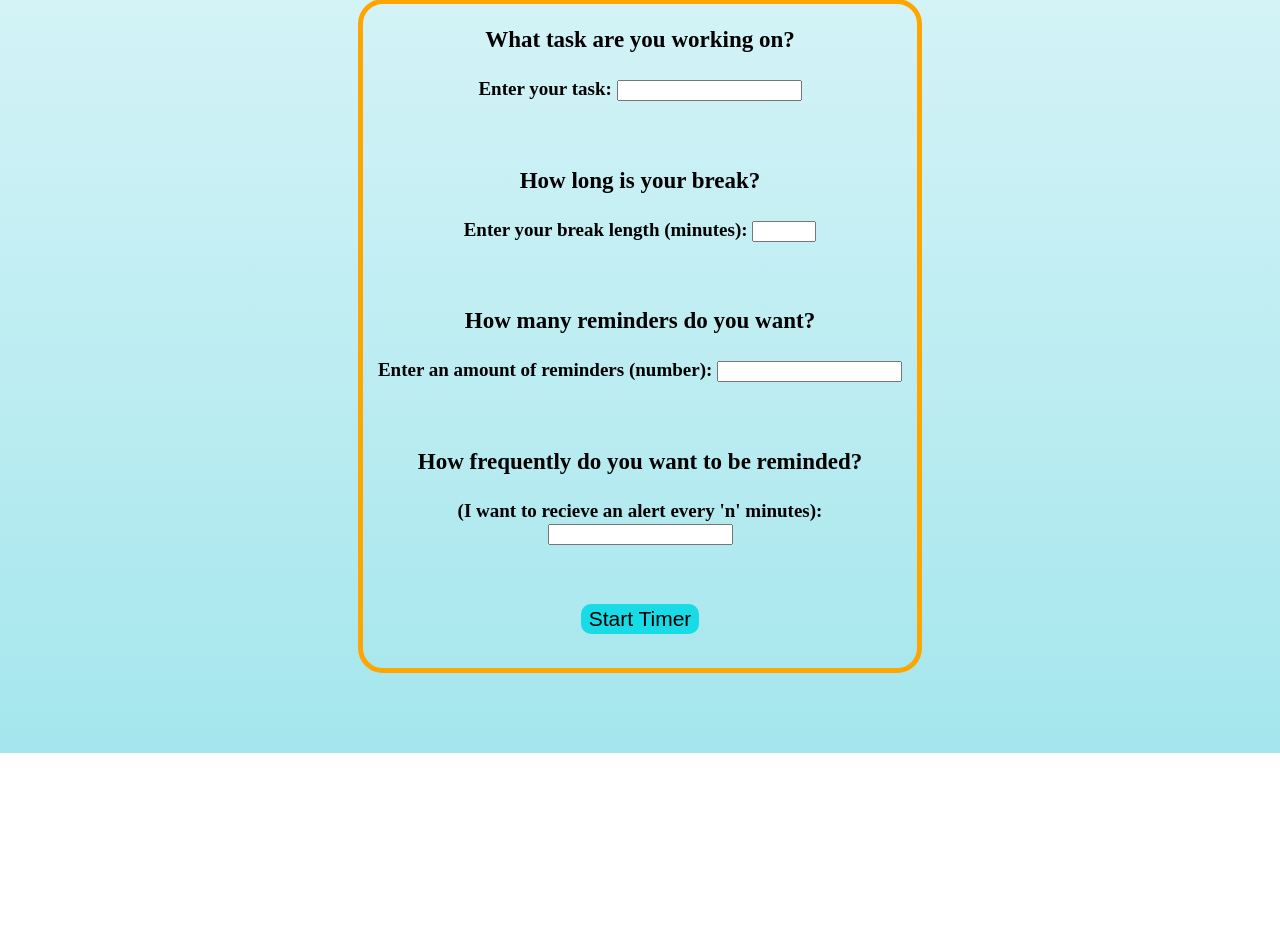
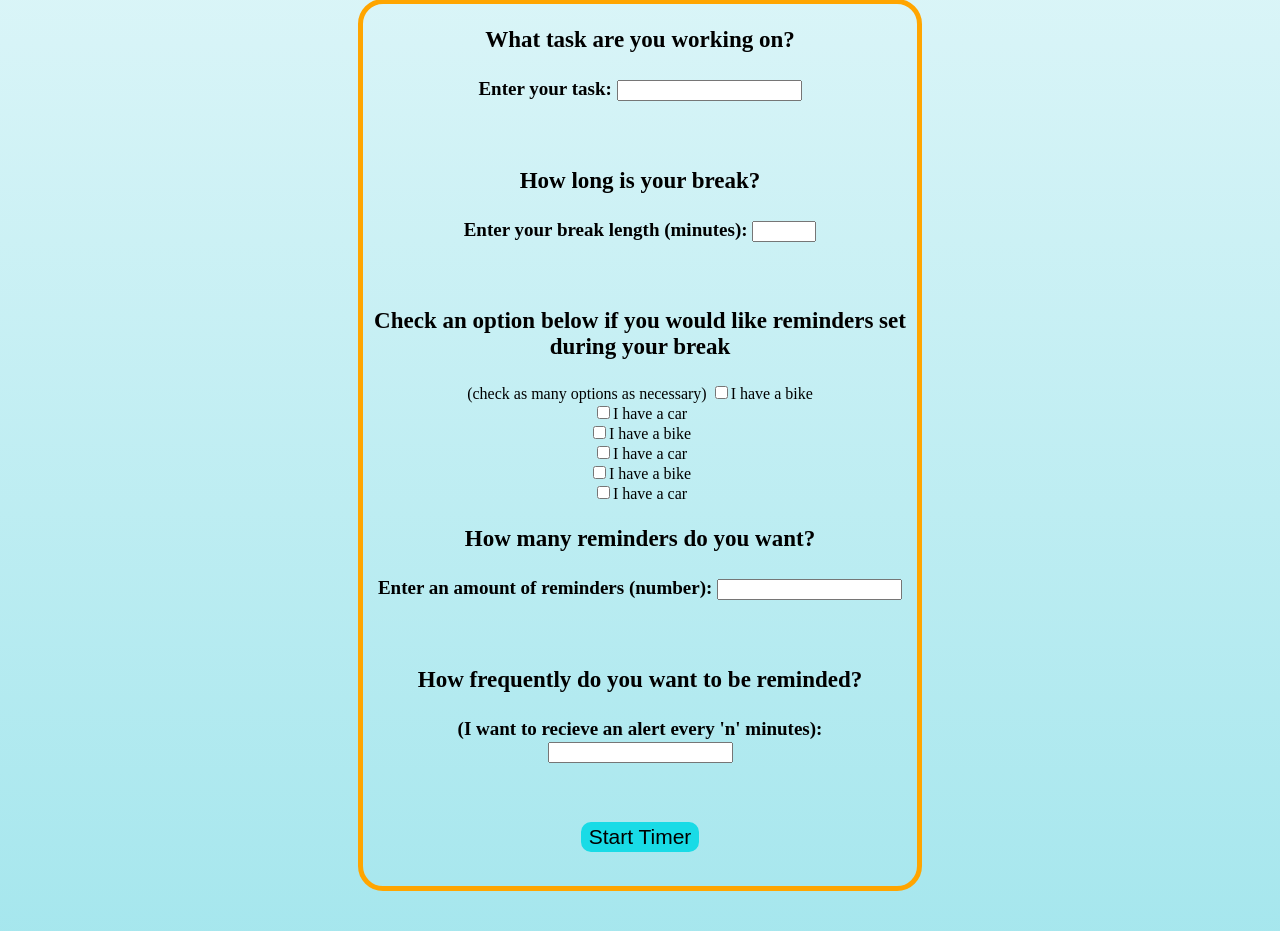
Before and after one commit to netcables/breakpro, a Python web app: template templates/main.html in a window 1280 px wide. Shown: the part 688-1619 px from the top of the page. Before the commit the page ends 1441 px from the top, so only its background shows below. Run offline with Jinja, Linux system fonts and the light colour scheme; the template is opened without the code that fills it, so the values that code supplies are empty.

Commit message:
some sketch

```diff
--- a/templates/main.html
+++ b/templates/main.html
@@ -49,6 +49,17 @@
         <h3>How long is your break?</h3>
         <h4>Enter your break length (minutes): <input type="number" min="1" max="120" name="break_length"></h4><br>
 
+        <h3> Check an option below if you would like reminders set during your break </h3>
+                     (check as many options as necessary)
+        <form action="">
+        <input type="checkbox" name="vehicle" value="Bike">I have a bike<br>
+        <input type="checkbox" name="vehicle" value="Car">I have a car<br>
+        <input type="checkbox" name="vehicle" value="Bike">I have a bike<br>
+        <input type="checkbox" name="vehicle" value="Car">I have a car<br>
+        <input type="checkbox" name="vehicle" value="Bike">I have a bike<br>
+        <input type="checkbox" name="vehicle" value="Car">I have a car
+        </form>
+
         <h3>How many reminders do you want?</h3>
         <h4>Enter an amount of reminders (number): <input type="number" min="0" name="reminder_amount"></h4><br>
 
```
